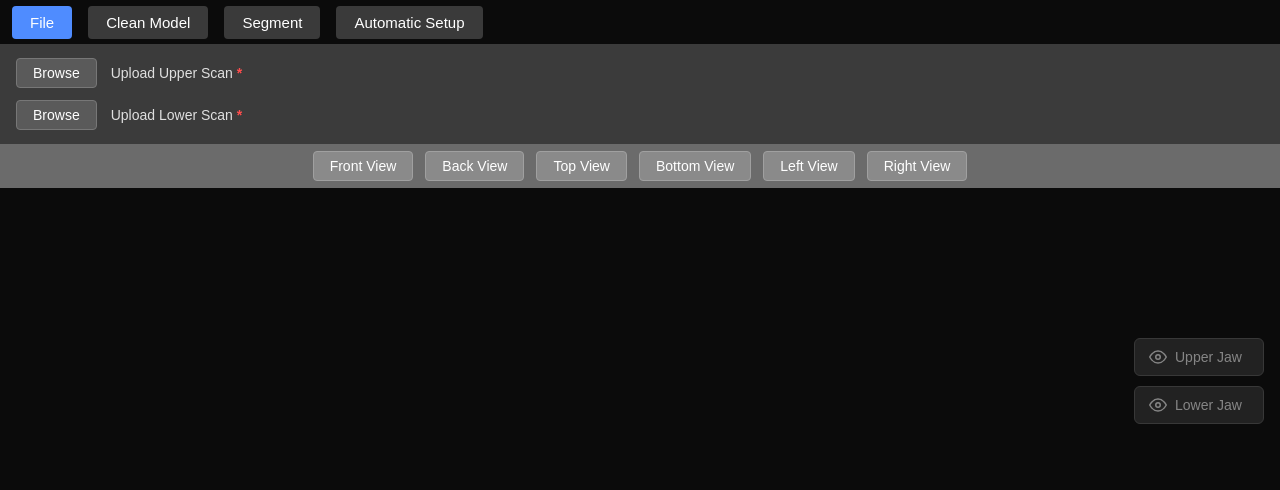
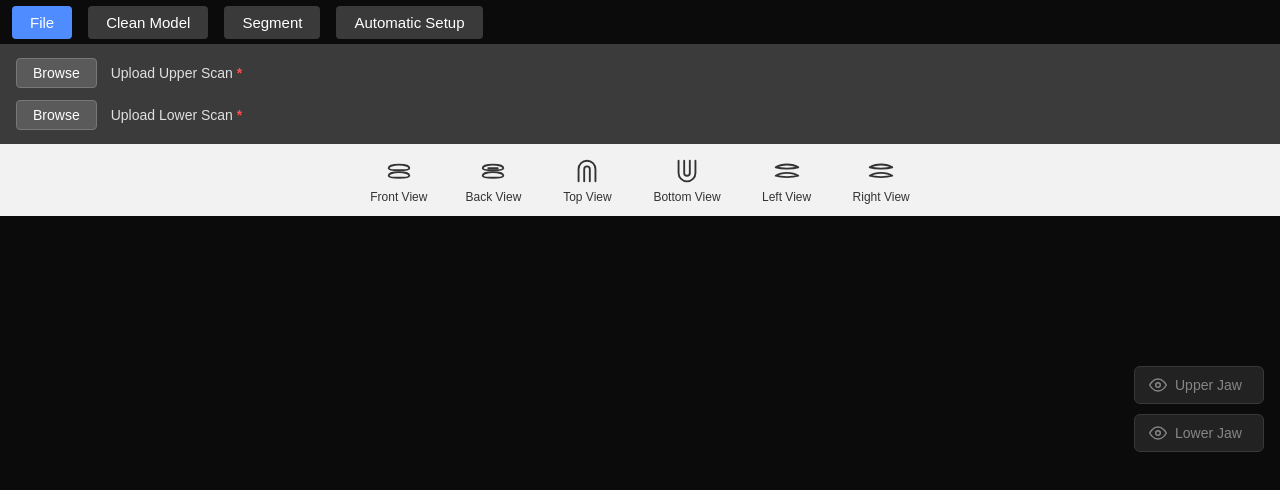
Before and after one commit to Sarthak-Kothule540/Segmentation-Front-End, a React app: page / in a window 1280 px wide. Shown: the top 490 px of the page. Built offline with nearby package versions, Linux system fonts and the light colour scheme; the HTML template or start-up script is replaced by a standard one.

Commit message:
View button functionality added

```diff
--- a/src/TopBar.jsx
+++ b/src/TopBar.jsx
@@ -784,6 +784,68 @@ const TABS = ["File", "Clean Model", "Segment", "Automatic Setup"];
 const CLEAN_MODEL_TOOLS = ["Clean Model", "Generate Trimline", "Trim Model", "Add Base"];
 const VIEWS = ["Front View", "Back View", "Top View", "Bottom View", "Left View", "Right View"];
 
+const svgProps = {
+  width: 30,
+  height: 30,
+  viewBox: "0 0 32 32",
+  fill: "none",
+  stroke: "currentColor",
+  strokeWidth: 2,
+  strokeLinecap: "round",
+  strokeLinejoin: "round",
+};
+
+// two stacked jaws seen from the front or back
+const FrontIcon = () => (
+  <svg {...svgProps}>
+    <path d="M5 13 C5 8 27 8 27 13 C27 16 5 16 5 13 Z" />
+    <path d="M5 21 C5 16 27 16 27 21 C27 24 5 24 5 21 Z" />
+  </svg>
+);
+const BackIcon = () => (
+  <svg {...svgProps}>
+    <path d="M5 13 C5 8 27 8 27 13 C27 16 5 16 5 13 Z" />
+    <path d="M5 21 C5 16 27 16 27 21 C27 24 5 24 5 21 Z" />
+    <path d="M11 13 H21" />
+  </svg>
+);
+// upper jaw arch (maxillary)
+const TopIcon = () => (
+  <svg {...svgProps}>
+    <path d="M7 27 V14 A9 9 0 0 1 25 14 V27" />
+    <path d="M13 27 V14 A3 3 0 0 1 19 14 V27" />
+  </svg>
+);
+// lower jaw arch (mandibular)
+const BottomIcon = () => (
+  <svg {...svgProps}>
+    <path d="M7 5 V18 A9 9 0 0 0 25 18 V5" />
+    <path d="M13 5 V18 A3 3 0 0 0 19 18 V5" />
+  </svg>
+);
+// side view: upper and lower jaw wedges
+const LeftIcon = () => (
+  <svg {...svgProps}>
+    <path d="M4 12 C10 8 22 8 28 12 C22 14 10 14 4 12 Z" />
+    <path d="M4 21 C10 17 22 17 28 21 C22 23 10 23 4 21 Z" />
+  </svg>
+);
+const RightIcon = () => (
+  <svg {...svgProps} style={{ transform: "scaleX(-1)" }}>
+    <path d="M4 12 C10 8 22 8 28 12 C22 14 10 14 4 12 Z" />
+    <path d="M4 21 C10 17 22 17 28 21 C22 23 10 23 4 21 Z" />
+  </svg>
+);
+
+const VIEW_ICONS = {
+  "Front View": <FrontIcon />,
+  "Back View": <BackIcon />,
+  "Top View": <TopIcon />,
+  "Bottom View": <BottomIcon />,
+  "Left View": <LeftIcon />,
+  "Right View": <RightIcon />,
+};
+
 
 
 export default function TopBar({
@@ -963,15 +1025,16 @@ export default function TopBar({
       key={v}
       style={{
         ...styles.viewButton,
-              background: activeView === v ? "#4f8cff" : "#8a8a8a",
-              border: activeView === v ? "1px solid #4f8cff" : "1px solid #a0a0a0",
+        background: activeView === v ? "#e3dbf7" : "transparent",
+        color: activeView === v ? "#6a4fd0" : "#333",
       }}
       onClick={() => {
         setActiveView(v);
         onViewChange && onViewChange(v);
       }}
     >
-            {v}
+      {VIEW_ICONS[v]}
+      <span style={styles.viewLabel}>{v}</span>
     </button>
   ))}
 </div>
@@ -1068,25 +1131,50 @@ const styles = {
     cursor: "pointer",
     fontSize: 14,
   },
+  //   thirdBar: {
+  //   height: 44,
+  //   background: "#6b6b6b", // grey
+  //   display: "flex",
+  //   alignItems: "center",
+  //   justifyContent: "center",
+  //   padding: "0 16px",
+  //   gap: 12,
+  //   boxSizing: "border-box",
+  // },
+  // viewButton: {
+  //   padding: "6px 16px",
+  //   background: "#8a8a8a",
+  //   color: "white",
+  //   border: "1px solid #a0a0a0",
+  //   borderRadius: 4,
+  //   cursor: "pointer",
+  //   fontSize: 14,
+  // },
+
+
   thirdBar: {
-    height: 44,
-    background: "#6b6b6b", // grey
+  minHeight: 70,
+  background: "#f2f2f2",
   display: "flex",
   alignItems: "center",
   justifyContent: "center",
-    padding: "0 16px",
-    gap: 12,
+  padding: "6px 16px",
+  gap: 10,
   boxSizing: "border-box",
 },
 viewButton: {
-    padding: "6px 16px",
-    background: "#8a8a8a",
-    color: "white",
-    border: "1px solid #a0a0a0",
-    borderRadius: 4,
+  display: "flex",
+  flexDirection: "column",
+  alignItems: "center",
+  gap: 4,
+  padding: "6px 14px",
+  border: "none",
+  borderRadius: 6,
   cursor: "pointer",
-    fontSize: 14,
+  minWidth: 84,
+},
+viewLabel: {
+  fontSize: 12,
 },
 
-
 };
--- a/src/Viewer.jsx
+++ b/src/Viewer.jsx
@@ -1412,7 +1412,7 @@ const VIEW_SETTINGS = {
   "Back View":   { dir: [0, 1, -0.12],  up: [0, 0, 1], w: "x", h: "z", d: "y", shiftX: 0.05, shiftZ: 0.05 },
   "Top View":    { dir: [0, 0, 1],  up: [0, -1, 0], w: "x", h: "y", d: "z",shiftY: -0.04},
   "Bottom View": { dir: [0, 0, -1], up: [0.001, 1, 0.1], w: "x", h: "y", d: "z",shiftX: 0.1, shiftY: -0.07 },
-  "Left View": { dir: [-1, -0.2, -0.001], up: [0, -0.15, 1], w: "y", h: "z", d: "x" },
+  "Left View": { dir: [-1, -0.2, -0.001], up: [0, -0.05, 1], w: "y", h: "z", d: "x",shiftZ: -0.05 },
  "Right View": { dir: [1, -0.2, -0.001], up: [0, -0.15, 1], w: "y", h: "z", d: "x" },
 };
 
```
Lines whose indentation alone changed are shown as unchanged.
